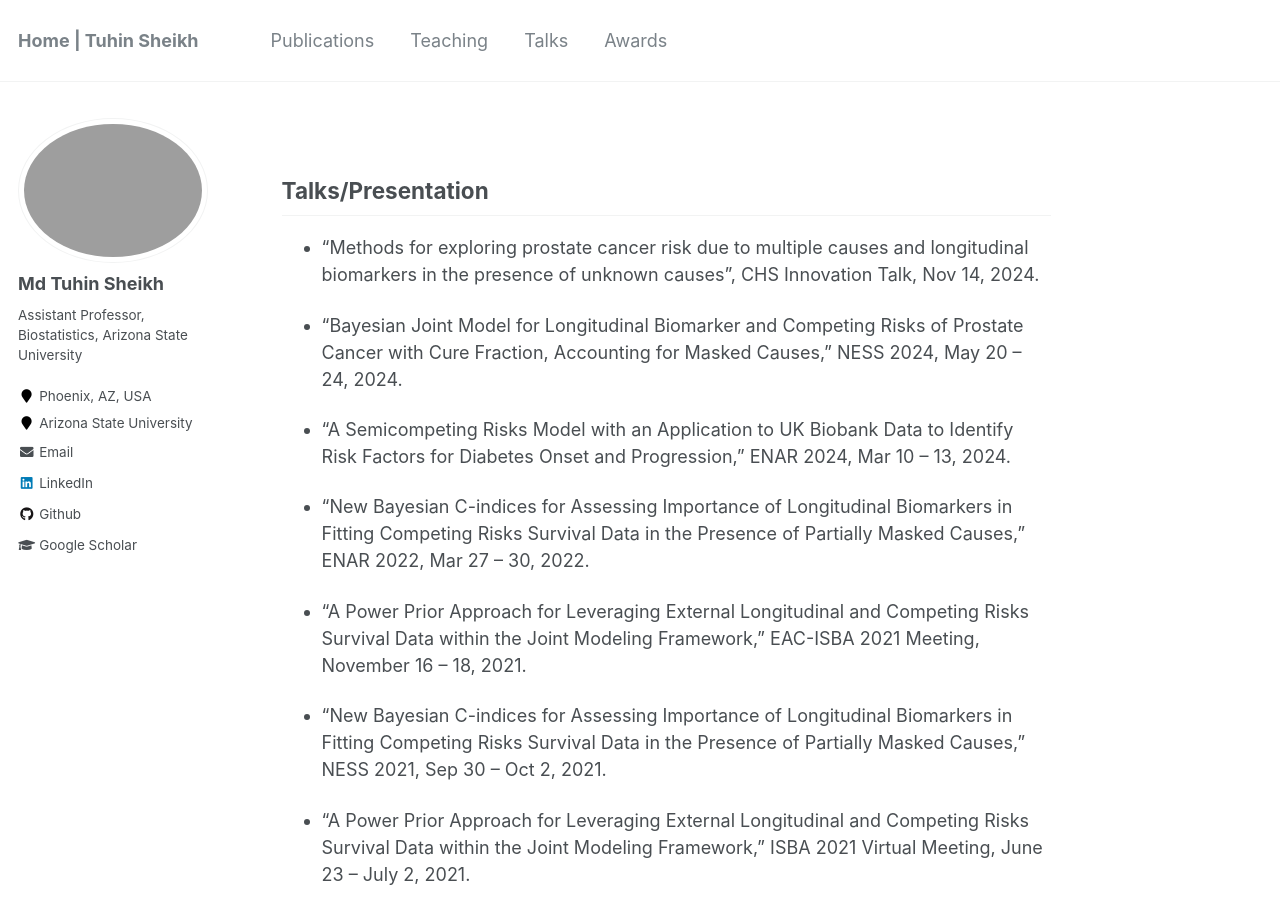
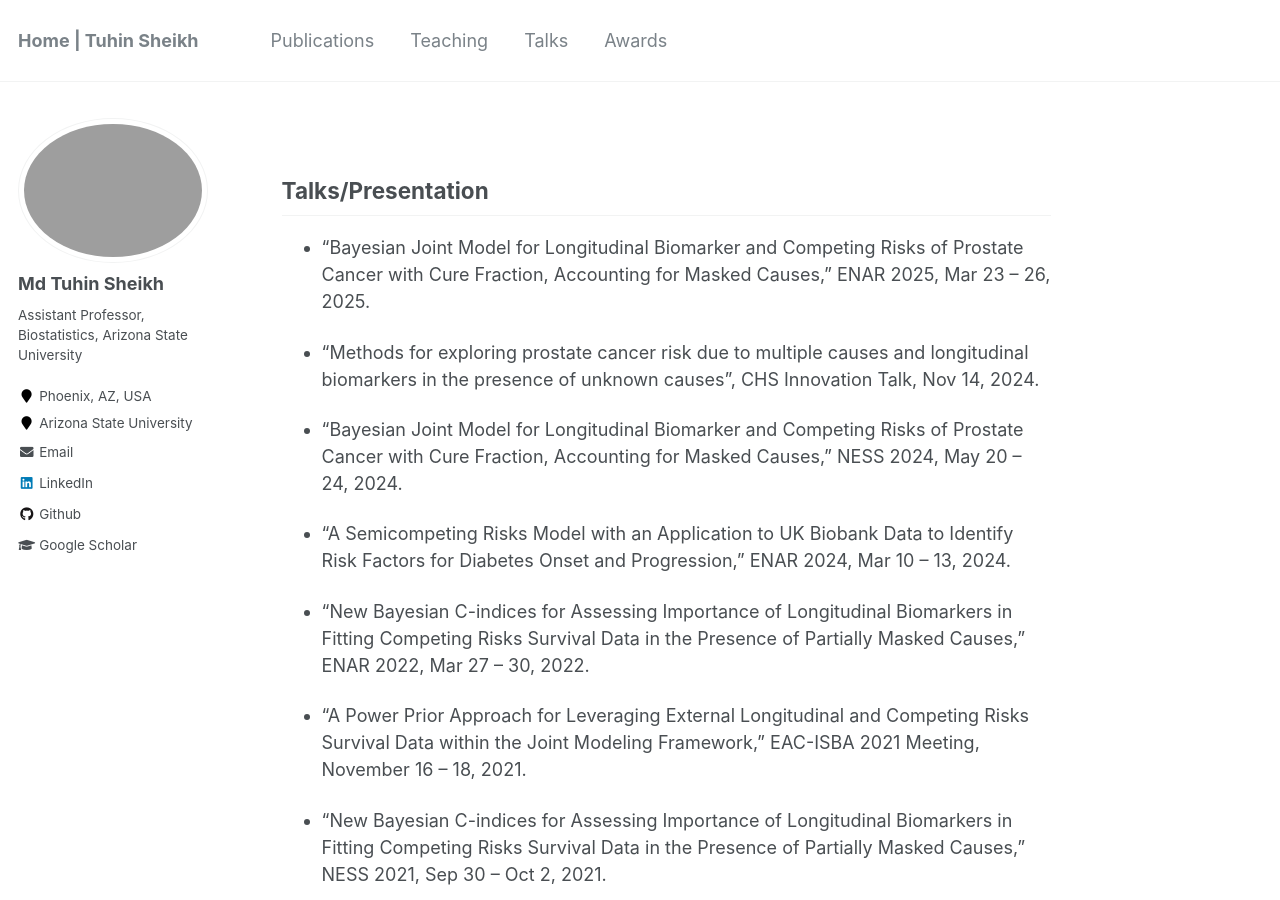
Before and after one commit to mdtuhinsheikh/mdtuhinsheikh.github.io, a Jekyll site: the page built from _pages/talks.md, in a window 1280 px wide and 900 px high. Built offline with Jekyll 4.4.1, drawn with Linux system fonts in a browser that asks for light colours.

Commit message:
Update talks.md

```diff
--- a/_pages/talks.md
+++ b/_pages/talks.md
@@ -5,6 +5,8 @@ author_profile: true
 ---
 
 ## Talks/Presentation
+* "Bayesian Joint Model for Longitudinal Biomarker and Competing Risks of Prostate Cancer with Cure Fraction, Accounting for Masked Causes," ENAR 2025, Mar 23 -- 26, 2025.
+
 * "Methods for exploring prostate cancer risk due to multiple causes and longitudinal biomarkers in the presence of unknown causes", CHS Innovation Talk, Nov 14, 2024.
 
 * "Bayesian Joint Model for Longitudinal Biomarker and Competing Risks of Prostate Cancer with Cure Fraction, Accounting for Masked Causes," NESS 2024, May 20 -- 24, 2024.
```
